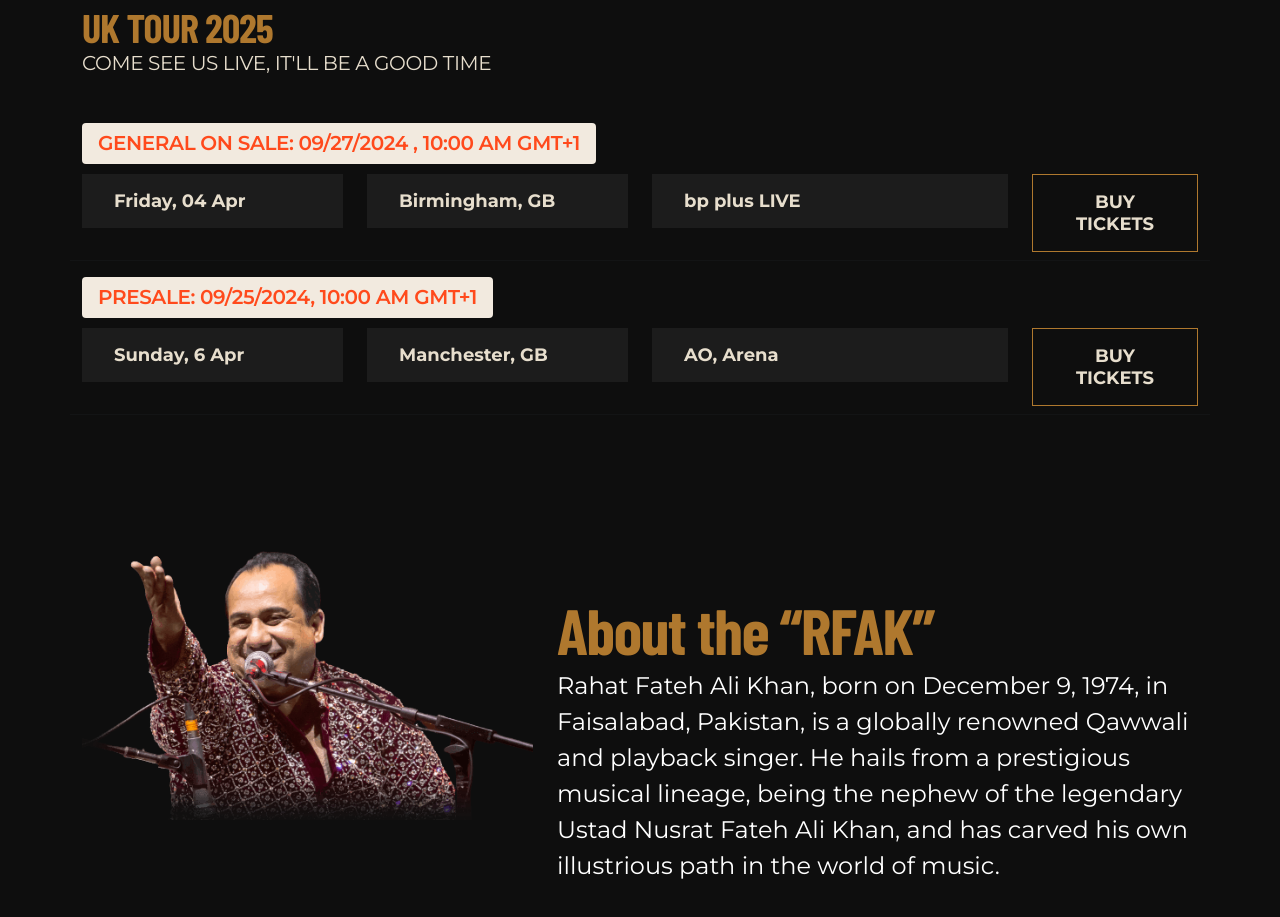
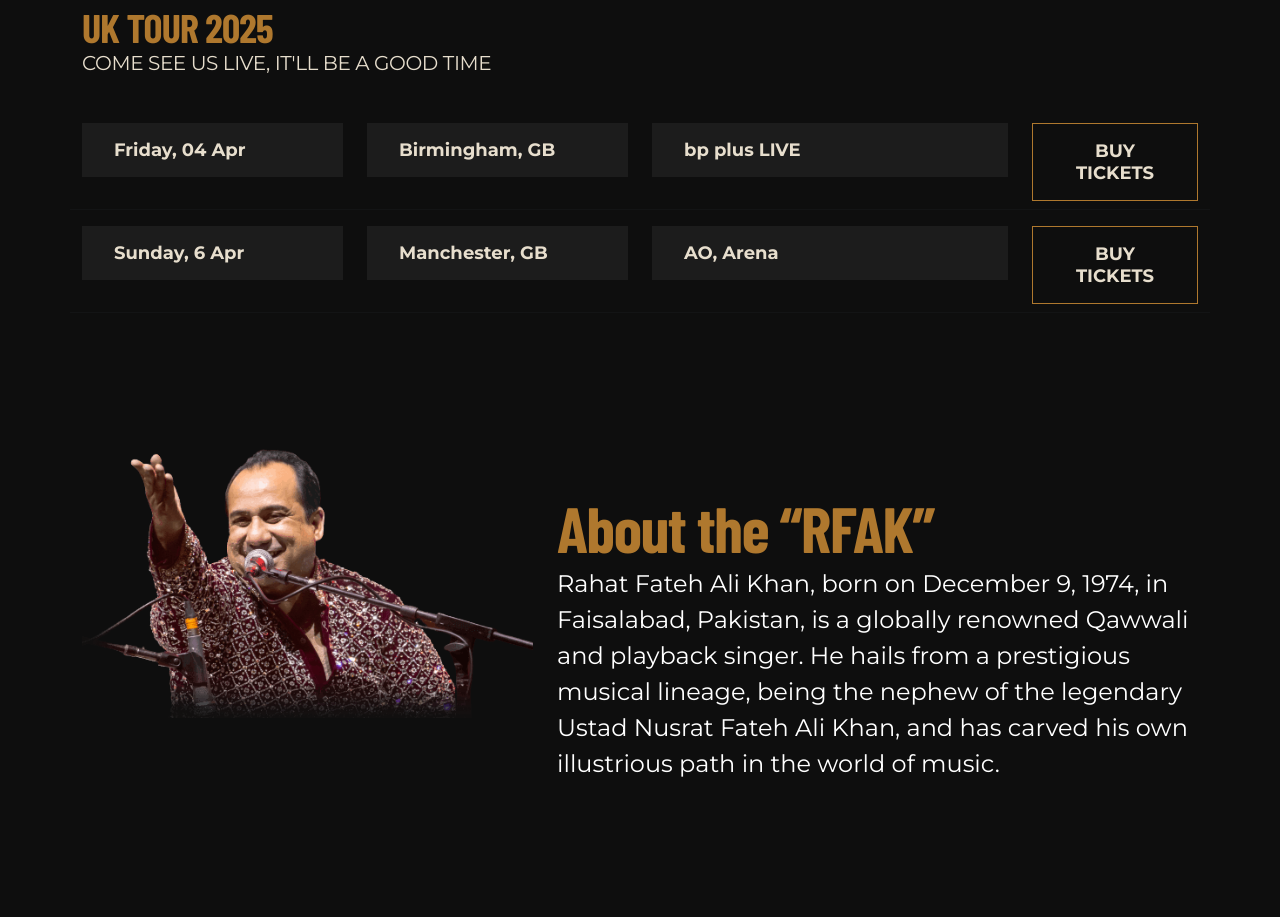
Before and after one commit to virajbilions/rfak, a React (Create React App) app: page / in a window 1280 px wide. Shown: the part 3000-3917 px from the top of the page. Built offline with nearby package versions, Linux system fonts and the light colour scheme; a web font is replaced by a local one.

Commit message:
remove time banner from UK tour

```diff
--- a/src/components/TourDetail.js
+++ b/src/components/TourDetail.js
@@ -168,11 +168,6 @@ const TourDetail = () => {
                             <Row className="mt-5">
                                 {ukTourData.map((item, index) => (
                                     <React.Fragment key={index} >
-                                        <Col xs={12} sm={12} md={12} lg={12}>
-                                            <div className="tour-item-txt-time-bg">
-                                                <span className="tour-item-txt-time"> {item?.time}</span>
-                                            </div>
-                                        </Col>
                                         <Col
                                             xs={12}
                                             sm={12}
--- a/src/data/TourData.js
+++ b/src/data/TourData.js
@@ -107,14 +107,12 @@ const ukTourData = [
         city: "Birmingham, GB",
         place: "bp plus LIVE",
         url: "https://www.ticketmaster.co.uk/legacy-of-the-khans-ustad-rahat-birmingham-04-04-2025/event/230061348C2509F9",
-        time: "GENERAL ON SALE: 09/27/2024 , 10:00 AM GMT+1",
     },
     {
         date: "Sunday, 6 Apr",
         city: "Manchester, GB",
         place: "AO, Arena",
         url: "https://www.ticketmaster.co.uk/legacy-of-the-khans-ustad-rahat-manchester-06-04-2025/event/1F00612BAB99134E",
-        time: "PRESALE: 09/25/2024, 10:00 AM GMT+1",
     },
 ];
 
--- a/src/styles/TourDetail.css
+++ b/src/styles/TourDetail.css
@@ -129,25 +129,6 @@
   cursor: not-allowed !important;
 }
 
-.tour-item-txt-time-bg {
-  border-radius: 4px;
-  background: var(--Light-Gold, #f2eadf);
-  padding: 8px 16px;
-  gap: 8px;
-  margin-bottom: 10px;
-  width: fit-content !important;
-}
-
-.tour-item-txt-time {
-  color: #ff4a1c;
-  font-family: Montserrat;
-  font-size: 20px;
-  font-style: normal;
-  font-weight: 600;
-  line-height: normal;
-  letter-spacing: -0.4px;
-}
-
 .nav-tabs {
   border-bottom: none !important;
 }
```
